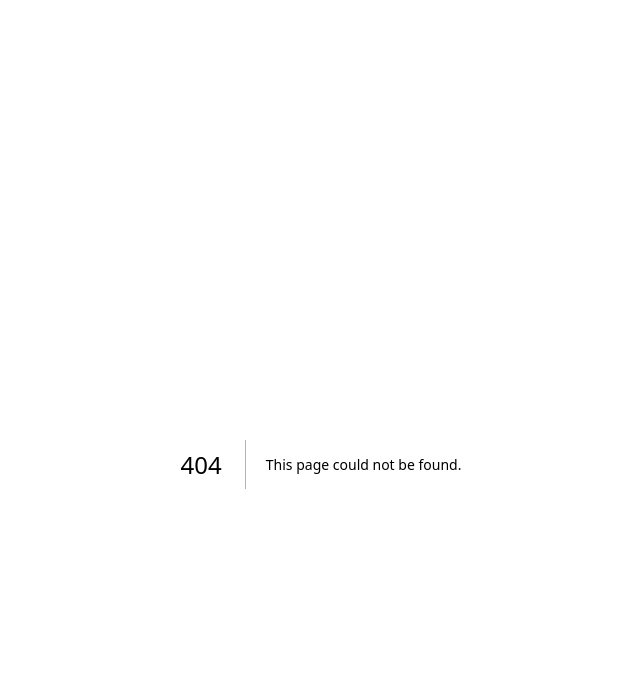
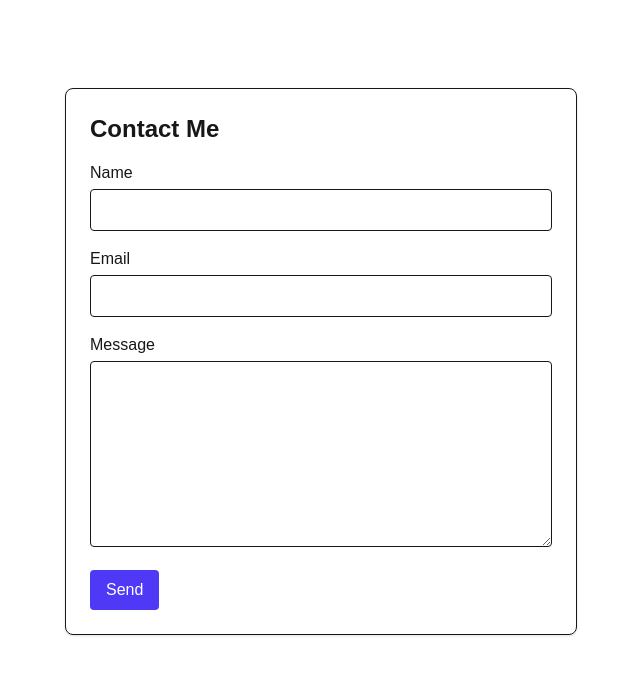
Before and after one commit to mrrogers16/showcase-MERN, a Next.js app in the folder portfolio-app/: page /contact in a window 1280 px wide. Before the commit this address had no page. Shown: the top 674 px of the page, without its empty margins (319-959 px from the left). Built offline with nearby package versions, Linux system fonts and the light colour scheme.

Commit message:
added contact form

```diff
--- a/portfolio-app/package.json
+++ b/portfolio-app/package.json
@@ -14,7 +14,8 @@
     "mongoose": "^8.13.2",
     "next": "15.3.0",
     "react": "^19.0.0",
-    "react-dom": "^19.0.0"
+    "react-dom": "^19.0.0",
+    "xss": "^1.0.15"
   },
   "devDependencies": {
     "@eslint/eslintrc": "^3",
--- /dev/null
+++ b/portfolio-app/src/app/api/contact/route.ts
@@ -0,0 +1,92 @@
+import { NextResponse } from "next/server";
+import { dbConnect }    from "@/app/lib/mongoose";
+import { Contact }      from "@/app/models/Contact";
+import xss              from "xss";
+
+/* ---------- Helpers --------------------------------------------------- */
+
+// quick email regex (not perfect RFC 5322 but good enough)
+const EMAIL_RE = /^[^\s@]+@[^\s@]+\.[^\s@]+$/;
+
+// allow letters, numbers, some punctuation; 100‑char max
+const NAME_RE  = /^[\p{L}\p{N} .,'-]{1,100}$/u;
+
+/**
+ * Strip any HTML tags / scripts and encode dangerous chars.
+ * Using xss library’s default whitelist (no tags allowed).
+ */
+function sanitise(input: string): string
+{
+    return xss(input.trim());
+}
+
+/* ---------- Route handler -------------------------------------------- */
+
+export async function POST(request: Request)
+{
+    // 1. Parse JSON body -------------------------------------------------
+    let data: { name?: string; email?: string; message?: string };
+
+    try
+    {
+        data = await request.json();
+    }
+    catch
+    {
+        return NextResponse.json(
+            { error: "Invalid JSON" },
+            { status: 400 }
+        );
+    }
+
+    // 2. Presence & format checks ---------------------------------------
+    const { name, email, message } = data;
+
+    if (!name || !email || !message)
+    {
+        return NextResponse.json(
+            { error: "name, email, and message are required" },
+            { status: 422 }
+        );
+    }
+
+    if (!NAME_RE.test(name))
+    {
+        return NextResponse.json(
+            { error: "Name contains invalid characters or is too long" },
+            { status: 422 }
+        );
+    }
+
+    if (!EMAIL_RE.test(email))
+    {
+        return NextResponse.json(
+            { error: "Invalid email address" },
+            { status: 422 }
+        );
+    }
+
+    if (message.length > 5_000)
+    {
+        return NextResponse.json(
+            { error: "Message exceeds 5 000 characters" },
+            { status: 422 }
+        );
+    }
+
+    // 3. Sanitise to mitigate XSS / NoSQL injection ----------------------
+    //    xss() wipes scripts & encodes HTML entities.
+    //    Replacing leading "$" prevents malicious Mongo operators.
+    const clean = {
+        name:    sanitise(name),
+        email:   sanitise(email),
+        message: sanitise(message).replace(/^\$/, "&#36;")
+    };
+
+    // 4. Write to MongoDB -----------------------------------------------
+    await dbConnect();
+    await Contact.create(clean);
+
+    // 5. Success ---------------------------------------------------------
+    return NextResponse.json({ success: true }, { status: 201 });
+}
--- /dev/null
+++ b/portfolio-app/src/app/contact/ContactForm.tsx
@@ -0,0 +1,125 @@
+"use client";
+
+import { useState } from "react";
+
+export default function ContactForm()
+{
+    // ------------- local state -----------------------------------------
+    const [form, setForm] = useState({ name: "", email: "", message: "" });
+    const [status, setStatus] = useState<"idle" | "loading" | "sent" | "error">("idle");
+    const [errorText, setErrorText] = useState("");
+
+    // ------------- input change handler --------------------------------
+    function handleChange(e: React.ChangeEvent<HTMLInputElement | HTMLTextAreaElement>)
+    {
+        const { name, value } = e.target;
+        setForm((prev) => ({ ...prev, [name]: value }));
+    }
+
+    // ------------- submit handler --------------------------------------
+    async function handleSubmit(e: React.FormEvent)
+    {
+        e.preventDefault();
+
+        setStatus("loading");
+        setErrorText("");
+
+        try
+        {
+            const res = await fetch("/api/contact",
+            {
+                method: "POST",
+                headers: { "Content-Type": "application/json" },
+                body: JSON.stringify(form)
+            });
+
+            if (res.ok)
+            {
+                setStatus("sent");
+                setForm({ name: "", email: "", message: "" });
+            }
+            else
+            {
+                const { error } = await res.json();
+                setErrorText(error ?? "Unknown error");
+                setStatus("error");
+            }
+        }
+        catch
+        {
+            setErrorText("Network error");
+            setStatus("error");
+        }
+    }
+
+    // ------------- render ----------------------------------------------
+    return (
+        <form
+            onSubmit={handleSubmit}
+            className="mx-auto max-w-lg space-y-4 rounded-lg border p-6 shadow"
+        >
+            <h1 className="text-2xl font-bold">Contact&nbsp;Me</h1>
+
+            {/* Name */}
+            <label className="block">
+                <span className="mb-1 block font-medium">Name</span>
+                <input
+                    type="text"
+                    name="name"
+                    value={form.name}
+                    onChange={handleChange}
+                    required
+                    maxLength={100}
+                    className="w-full rounded border px-3 py-2"
+                />
+            </label>
+
+            {/* Email */}
+            <label className="block">
+                <span className="mb-1 block font-medium">Email</span>
+                <input
+                    type="email"
+                    name="email"
+                    value={form.email}
+                    onChange={handleChange}
+                    required
+                    className="w-full rounded border px-3 py-2"
+                />
+            </label>
+
+            {/* Message */}
+            <label className="block">
+                <span className="mb-1 block font-medium">Message</span>
+                <textarea
+                    name="message"
+                    value={form.message}
+                    onChange={handleChange}
+                    required
+                    maxLength={5000}
+                    rows={7}
+                    className="w-full rounded border px-3 py-2"
+                />
+            </label>
+
+            {/* Status banner */}
+            {status === "sent" && (
+                <p className="rounded bg-green-100 p-2 text-green-800">
+                    Thanks! Your message has been sent.
+                </p>
+            )}
+            {status === "error" && (
+                <p className="rounded bg-red-100 p-2 text-red-800">
+                    {errorText}
+                </p>
+            )}
+
+            <button
+                type="submit"
+                disabled={status === "loading"}
+                className="rounded bg-indigo-600 px-4 py-2 font-medium text-white disabled:opacity-50"
+            >
+                {status === "loading" ? "Sending…" : "Send"}
+            </button>
+        </form>
+    );
+}
--- /dev/null
+++ b/portfolio-app/src/app/contact/page.tsx
@@ -0,0 +1,15 @@
+import ContactForm from "./ContactForm";
+
+export const metadata =                 // optional SEO tag
+{
+    title: "Contact | Portfolio"
+};
+
+export default function ContactPage()
+{
+    return (
+        <main className="p-6">
+            <ContactForm />
+        </main>
+    );
+}
--- /dev/null
+++ b/portfolio-app/src/app/models/Contact.ts
@@ -0,0 +1,27 @@
+import { Schema, model, models } from "mongoose";
+
+/*
+    One “Contact Me” submission.
+
+    Required:
+    - name      Visitor’s name
+    - email     Visitor’s email
+    - message   Their inquiry (max 5 000 chars)
+
+    Optional:
+    - read      You can toggle this in an admin UI later
+*/
+const ContactSchema = new Schema(
+{
+    name:    { type: String, required: true, trim: true },
+    email:   { type: String, required: true, trim: true },
+    message: { type: String, required: true, trim: true, maxlength: 5_000 },
+    read:    { type: Boolean, default: false }
+},
+{
+    timestamps: true            // adds createdAt & updatedAt
+});
+
+// Hot‑reload guard for Next.js dev server
+export const Contact =
+    models.Contact || model("Contact", ContactSchema);
```
Also changed, not shown: 1 other file (tests, documents, lock files or other folders).
